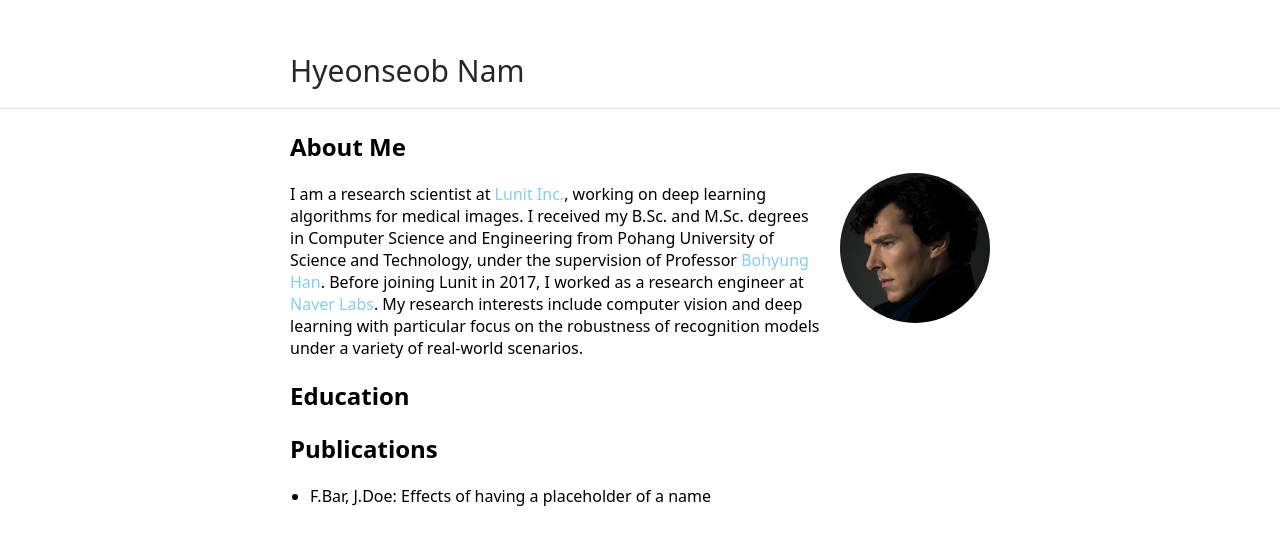
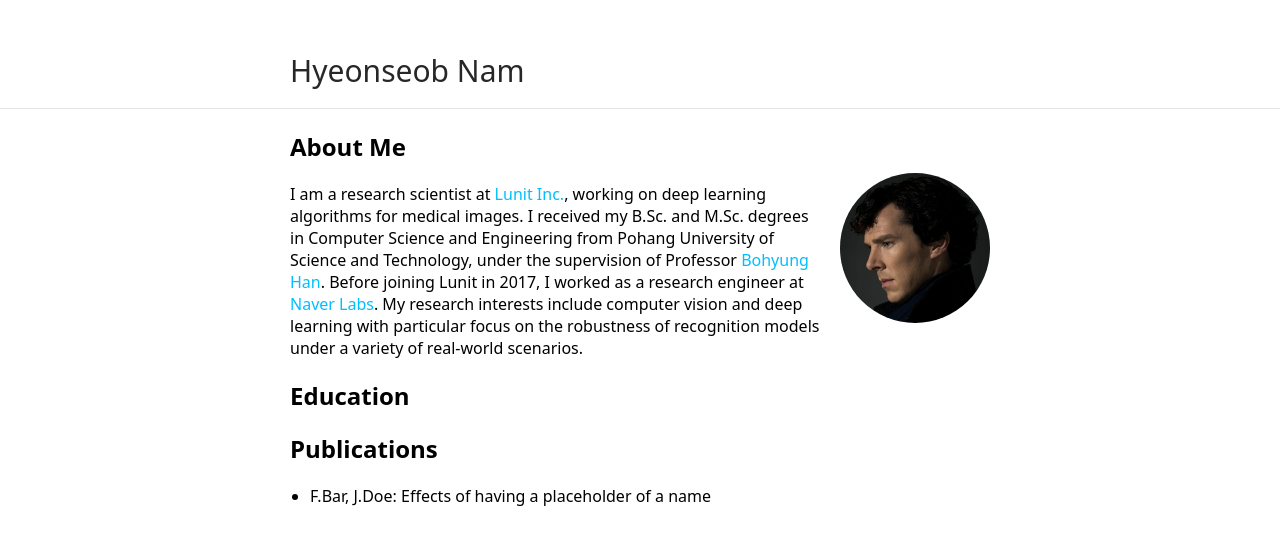
Before and after one commit to gholste/hyeonseobnam.github.io, a Jekyll site: the page built from index.md, in a window 1280 px wide. Shown: the top 545 px of the page. Built offline with Jekyll 4.4.1, drawn with Linux system fonts in a browser that asks for light colours.

Commit message:
Update vars.scss

```diff
--- a/_sass/vars.scss
+++ b/_sass/vars.scss
@@ -2,7 +2,7 @@
  * Customization Variables
  */
 
-$accent: #87CEEB;
+$accent: #00BFFF;
 $image-size: 150px;
 
 /*
```
